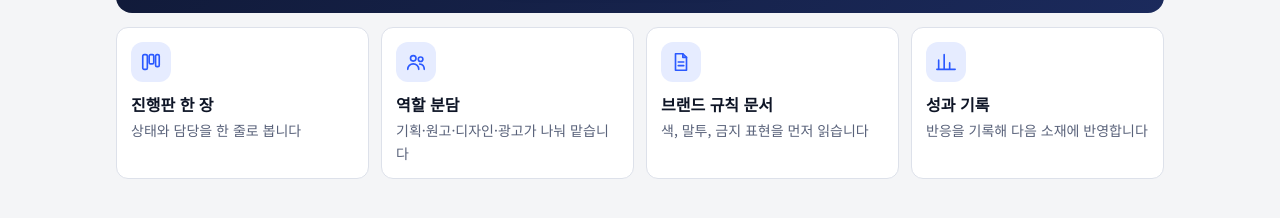
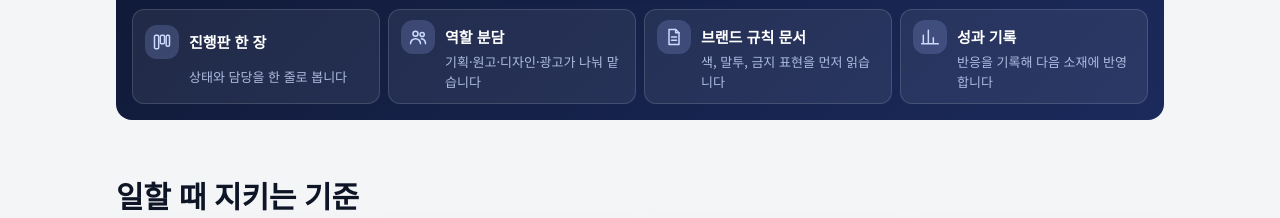
Before and after one commit to zilzilcoco-lab/work-intro, a plain HTML site: page index.html in a window 1280 px wide. Shown: the part 5622-5840 px from the top of the page. Drawn offline with Linux system fonts and the light colour scheme.

Commit message:
관리 설명 블록을 진행판 안으로 통합

```diff
--- a/index.html
+++ b/index.html
@@ -350,6 +350,12 @@ a.tile:hover{transform:translateY(-4px);box-shadow:0 14px 30px rgba(14,21,38,.14
 .nd2.ceo rect{fill:#fff;stroke:#fff}.nd2.ceo text{fill:#0e1630}
 .lb{fill:#aebbe0;font-size:15px}
 @media (prefers-reduced-motion:reduce){.ln2 use{animation:none}}
+
+.lgs.in{margin-top:12px;gap:8px}
+.lgs.in .lg{background:rgba(255,255,255,.07);border:1px solid rgba(255,255,255,.14);color:#fff;padding:10px 12px;flex-direction:row;flex-wrap:wrap;align-items:center;gap:2px 10px}
+.lgs.in .lg .ic{width:34px;height:34px;padding:7px;margin:0;background:rgba(159,180,255,.2);color:#cdd9ff;flex:none}
+.lgs.in .lg b{font-size:15px}
+.lgs.in .lg span{color:#aebbe0;font-size:13px;flex-basis:100%;padding-left:44px;margin-top:-4px}
 footer{padding-block:40px 56px;color:var(--mute);font-size:13px}
 @media (max-width:700px){.flow .col::after{display:none}.scene{height:clamp(220px,62vw,300px)}}
 @media (prefers-reduced-motion:reduce){.ring{transition:none}.bg{transition:none}a.tile:hover{transform:none}}
@@ -540,8 +546,8 @@ footer{padding-block:40px 56px;color:var(--mute);font-size:13px}
     <div class="kb"><span class="live"><u></u>지금 진행 중</span>
       <div class="kcols"><span>아이디어</span><span>작성 중</span><span>검수</span><span>발행</span></div>
       <div class="ktrack"><div class="kcard" style="--lane:0;--d:-0.5s"><i class="r1">기획</i>스포츠 블로그 글</div><div class="kcard" style="--lane:0;--d:-8.5s"><i class="r3">디자인</i>카드뉴스 표지</div><div class="kcard" style="--lane:1;--d:-4s"><i class="r2">원고</i>릴스 대본</div><div class="kcard" style="--lane:1;--d:-12s"><i class="r4">광고</i>광고 소재 A/B</div><div class="kcard" style="--lane:2;--d:-2.5s"><i class="r2">원고</i>재테크 칼럼</div><div class="kcard" style="--lane:2;--d:-10.5s"><i class="r1">기획</i>제품 소개 글</div></div>
+      <div class="lgs in"><div class="lg"><svg class="ic" viewBox="0 0 24 24" fill="none" stroke="currentColor" stroke-width="1.8" stroke-linecap="round" stroke-linejoin="round" aria-hidden="true"><rect x="3" y="4" width="5" height="16" rx="1.5"/><rect x="10" y="4" width="5" height="10" rx="1.5"/><rect x="17" y="4" width="4" height="13" rx="1.5"/></svg><b>진행판 한 장</b><span>상태와 담당을 한 줄로 봅니다</span></div><div class="lg"><svg class="ic" viewBox="0 0 24 24" fill="none" stroke="currentColor" stroke-width="1.8" stroke-linecap="round" stroke-linejoin="round" aria-hidden="true"><circle cx="9" cy="8" r="3"/><path d="M3 20c0-3.3 2.7-6 6-6s6 2.7 6 6"/><circle cx="17" cy="9" r="2.5"/><path d="M16 14.2c3 .3 5 2.5 5 5.8"/></svg><b>역할 분담</b><span>기획·원고·디자인·광고가 나눠 맡습니다</span></div><div class="lg"><svg class="ic" viewBox="0 0 24 24" fill="none" stroke="currentColor" stroke-width="1.8" stroke-linecap="round" stroke-linejoin="round" aria-hidden="true"><path d="M6 3h8l4 4v14H6z"/><path d="M14 3v4h4M9 12h6M9 16h6"/></svg><b>브랜드 규칙 문서</b><span>색, 말투, 금지 표현을 먼저 읽습니다</span></div><div class="lg"><svg class="ic" viewBox="0 0 24 24" fill="none" stroke="currentColor" stroke-width="1.8" stroke-linecap="round" stroke-linejoin="round" aria-hidden="true"><path d="M4 20V10M10 20V4M16 20v-7M22 20H2"/></svg><b>성과 기록</b><span>반응을 기록해 다음 소재에 반영합니다</span></div></div>
     </div>
-    <div class="lgs"><div class="lg"><svg class="ic" viewBox="0 0 24 24" fill="none" stroke="currentColor" stroke-width="1.8" stroke-linecap="round" stroke-linejoin="round" aria-hidden="true"><rect x="3" y="4" width="5" height="16" rx="1.5"/><rect x="10" y="4" width="5" height="10" rx="1.5"/><rect x="17" y="4" width="4" height="13" rx="1.5"/></svg><b>진행판 한 장</b><span>상태와 담당을 한 줄로 봅니다</span></div><div class="lg"><svg class="ic" viewBox="0 0 24 24" fill="none" stroke="currentColor" stroke-width="1.8" stroke-linecap="round" stroke-linejoin="round" aria-hidden="true"><circle cx="9" cy="8" r="3"/><path d="M3 20c0-3.3 2.7-6 6-6s6 2.7 6 6"/><circle cx="17" cy="9" r="2.5"/><path d="M16 14.2c3 .3 5 2.5 5 5.8"/></svg><b>역할 분담</b><span>기획·원고·디자인·광고가 나눠 맡습니다</span></div><div class="lg"><svg class="ic" viewBox="0 0 24 24" fill="none" stroke="currentColor" stroke-width="1.8" stroke-linecap="round" stroke-linejoin="round" aria-hidden="true"><path d="M6 3h8l4 4v14H6z"/><path d="M14 3v4h4M9 12h6M9 16h6"/></svg><b>브랜드 규칙 문서</b><span>색, 말투, 금지 표현을 먼저 읽습니다</span></div><div class="lg"><svg class="ic" viewBox="0 0 24 24" fill="none" stroke="currentColor" stroke-width="1.8" stroke-linecap="round" stroke-linejoin="round" aria-hidden="true"><path d="M4 20V10M10 20V4M16 20v-7M22 20H2"/></svg><b>성과 기록</b><span>반응을 기록해 다음 소재에 반영합니다</span></div></div>
   </section>
 
   <section class="block">
```
